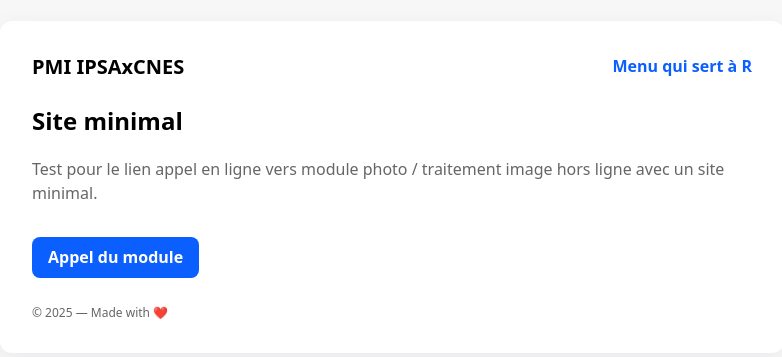
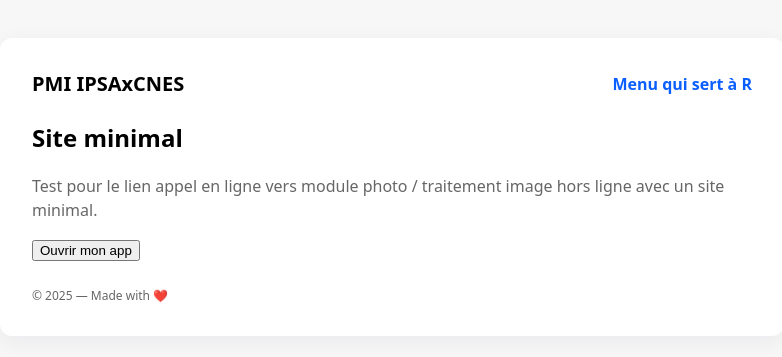
Before and after one commit to Alylyssa2004/PMItest, a plain HTML site: page index.html in a window 1280 px wide. Shown: the part 245-602 px from the top of the page, without its empty margins (248-1030 px from the left). Drawn offline with Linux system fonts and the light colour scheme.

Commit message:
Replace link with button to open app

```diff
--- a/index.html
+++ b/index.html
@@ -33,7 +33,9 @@
       <h2 id="about">Site minimal</h2>
       <p>Test pour le lien appel en ligne vers module photo / traitement image hors ligne avec un site minimal.</p>
 
-      <a class="btn" href="#">Appel du module</a>
+      <button onclick="window.location.href='monapp://ouvrir?data=HELLO'">
+        Ouvrir mon app
+      </button>
     </main>
 
     <footer>
```
